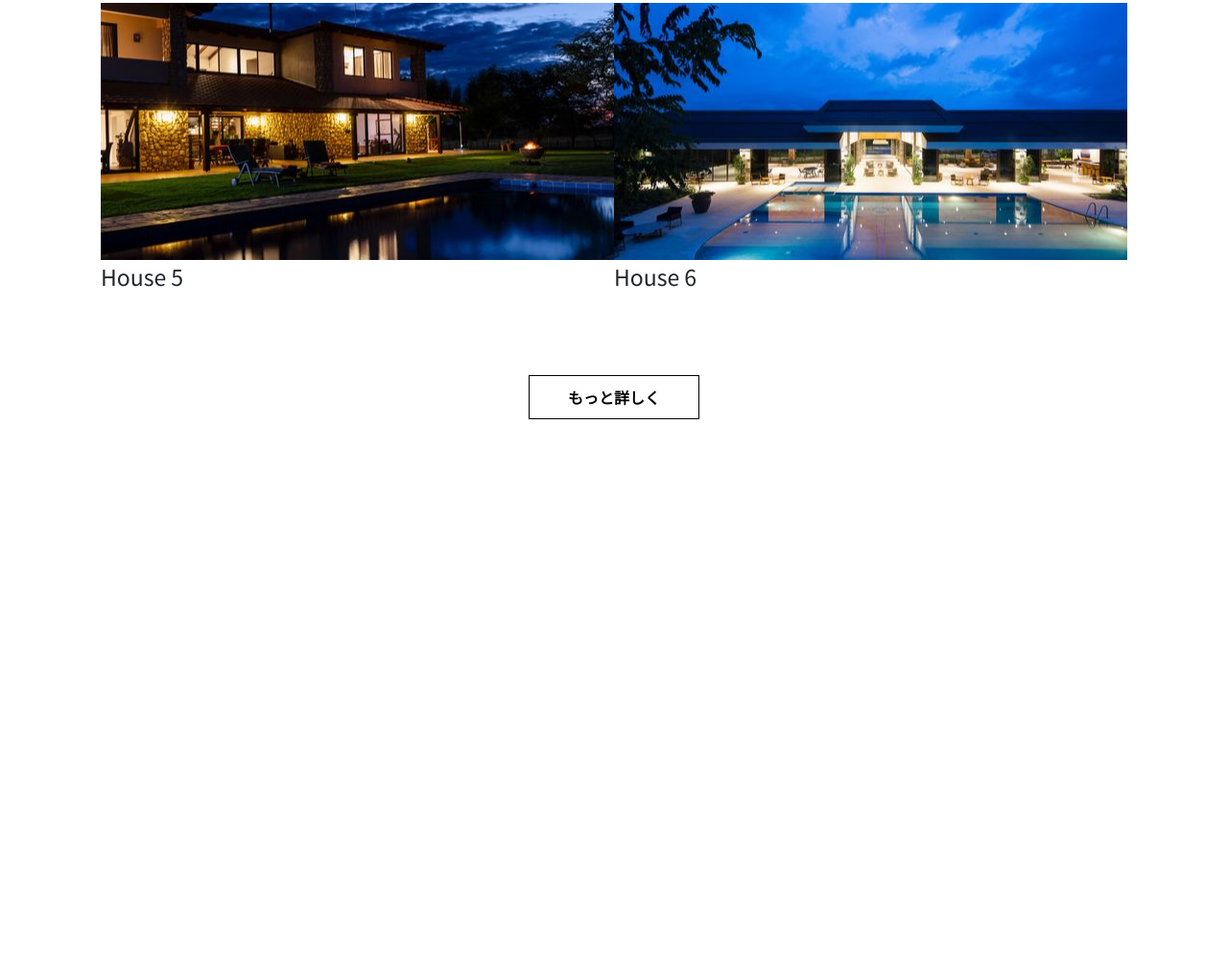
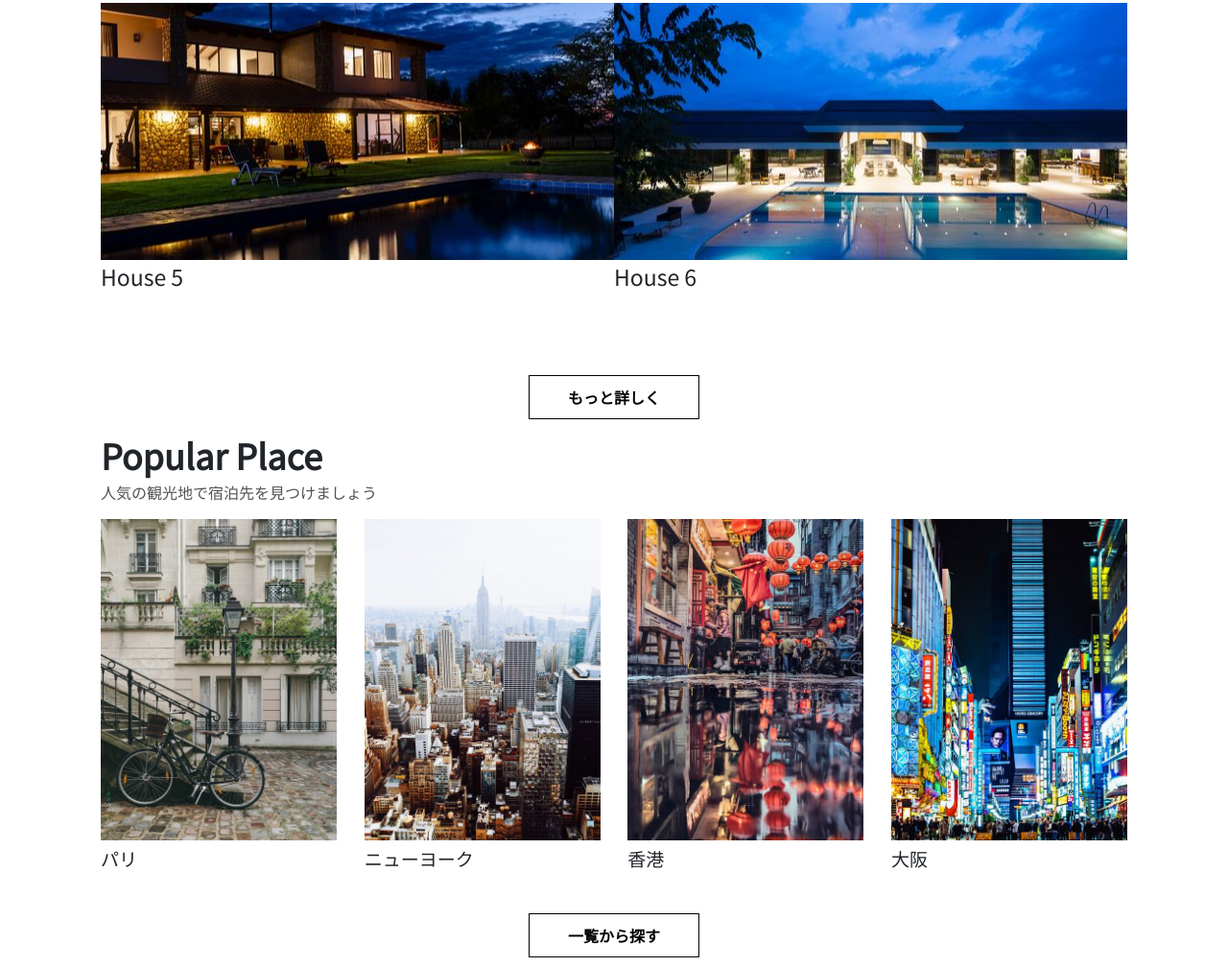
Before and after one commit to nikawa2161/js_practice, a plain HTML site: page index.html in a window 1280 px wide. Shown: the part 1347-2355 px from the top of the page at 96% size. Before the commit the page ends 1794 px from the top, so only its background shows below. Drawn offline with Linux system fonts and the light colour scheme; a web font is replaced by a local one.

Commit message:
flex-boxを使用したレスポンシブ対応

```diff
--- a/index.html
+++ b/index.html
@@ -86,6 +86,35 @@
                   </div>
                 </div>
               </section>
+              <section class="popular">
+                <div class="popular__header">
+                  <h2 class="main-title">Popular Place</h2>
+                  <p class="sub-title">人気の観光地で宿泊先を見つけましょう</p>
+                </div>
+                <div class="popular__inner">
+                  <div class="popular__container">
+                    <div class="popular__item">
+                      <div class="popular__img"><img src="images/image-p1.jpg" alt=""></div>
+                      <div class="popular__title">パリ</div>
+                    </div>
+                    <div class="popular__item">
+                      <div class="popular__img"><img src="images/image-p2.jpg" alt=""></div>
+                      <div class="popular__title">ニューヨーク</div>
+                    </div>
+                    <div class="popular__item">
+                      <div class="popular__img"><img src="images/image-p3.jpg" alt=""></div>
+                      <div class="popular__title">香港</div>
+                    </div>
+                    <div class="popular__item">
+                      <div class="popular__img"><img src="images/image-p4.jpg" alt=""></div>
+                      <div class="popular__title">大阪</div>
+                    </div>
+                  </div>
+                  <div class="popular__btn">
+                    <button class="btn cover-3d">一覧から探す</button>
+                  </div>
+                </div>
+              </section>
             </main>
           </div>
         </div>
--- a/styles/breakpoints/_1280up.scss
+++ b/styles/breakpoints/_1280up.scss
@@ -3,3 +3,9 @@
 Stylesheet: 1280px以上のモニタで適用
 
 ******************************************************************/
+
+.popular {
+  &__item {
+    flex-basis: 23%;
+  }
+}
--- a/styles/breakpoints/_600up.scss
+++ b/styles/breakpoints/_600up.scss
@@ -15,3 +15,15 @@ Stylesheet: 600px以上のタブレットやモニタで適用
     margin-bottom: 60px;
   }
 }
+
+.popular {
+  &__container {
+    // 親要素に設定
+    justify-content: space-between;
+
+  }
+  &__item {
+    flex-basis: 47%;
+
+  }
+}
--- a/styles/breakpoints/_960up.scss
+++ b/styles/breakpoints/_960up.scss
@@ -23,3 +23,13 @@ Stylesheet: 960px以上のモニタで適用
 .pb-lg {
   padding-bottom: 150px !important;
 }
+
+.popular {
+  &__item {
+    flex-basis: 25%;
+  }
+
+  &__img {
+    height: 335px;
+  }
+}
--- a/styles/breakpoints/_base.scss
+++ b/styles/breakpoints/_base.scss
@@ -71,3 +71,37 @@ img {
     flex-basis: 100%;
   }
 }
+
+.popular {
+
+  &__header {
+    @extend .content-width;
+  }
+  &__container {
+    @extend .flex;
+    @extend .content-width;
+    @extend .pb-sm;
+  }
+
+  &__title {
+    @extend .font-md;
+    @extend .mb-sm;
+  }
+
+  &__btn {
+    text-align: center;
+    flex-basis: 100%;
+  }
+
+  &__img {
+    height: 150px;
+    overflow: hidden;
+    margin-bottom: 5px;
+
+    & > img {
+      object-fit: cover;
+      height: 100%;
+      width: 100%;
+    }
+  }
+}
```
Also changed, not shown: styles/style.css, 1 other file.
